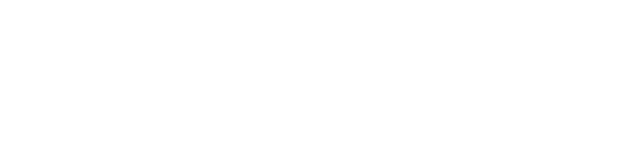
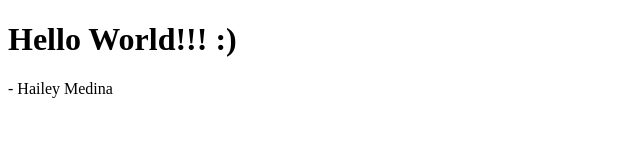
Before and after one commit to HaileyMedina/HaileyMedina.github.io, a plain HTML site: page Code_skeleton/Index.html in a window 1280 px wide. Shown: the whole page, without its empty margins (0-640 px from the left). Drawn offline with Linux system fonts and the light colour scheme.

Commit message:
Hello world exercise

```diff
--- a/Code_skeleton/Index.html
+++ b/Code_skeleton/Index.html
@@ -4,9 +4,10 @@
         <meta charset="UTF-8">
         <meta http-equiv="X-UA-Compatible" content="IE=edge">
         <meta name="viewport" content="width=device-width, initial-scale=1.0">
-        <title>Document</title>
+        <title>Hello World!</title>
     </head>
     <body>
-
+        <h1>Hello World!!! :)</h1>
+        <p>- Hailey Medina</p>
     </body>
 </html>
```
